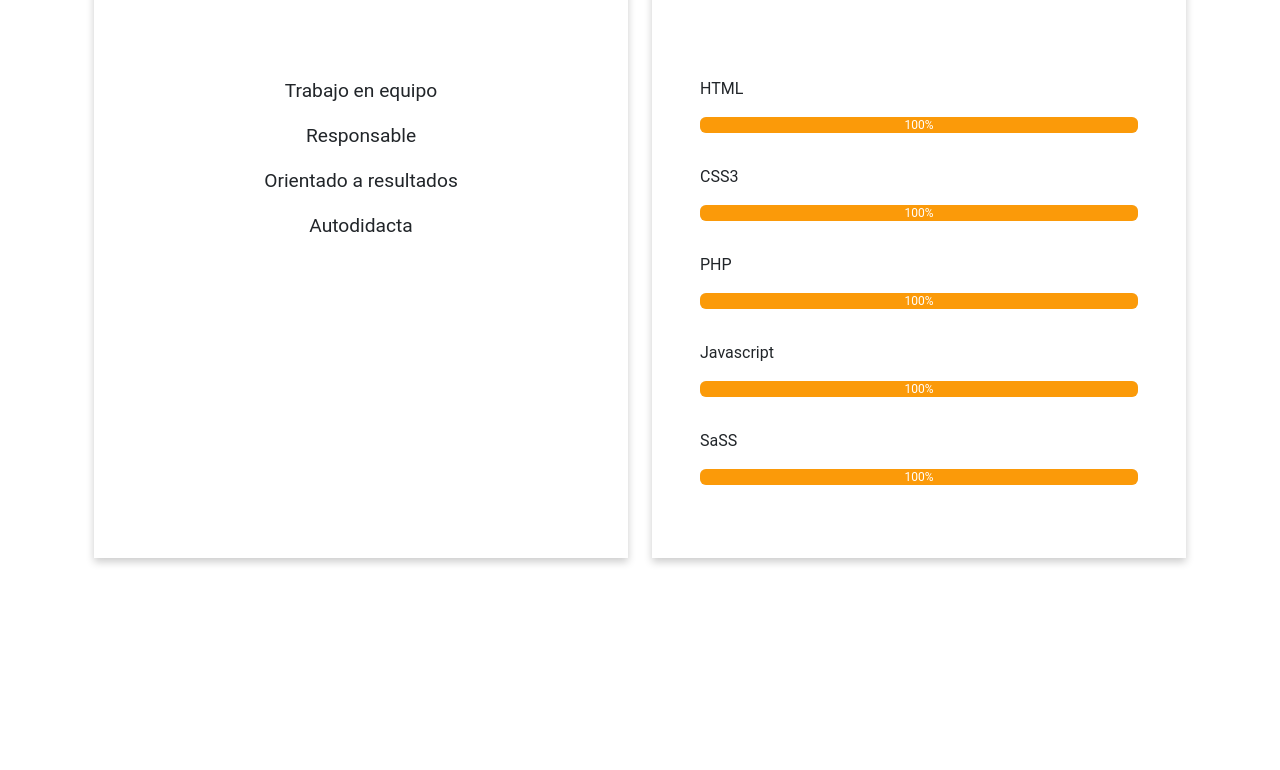
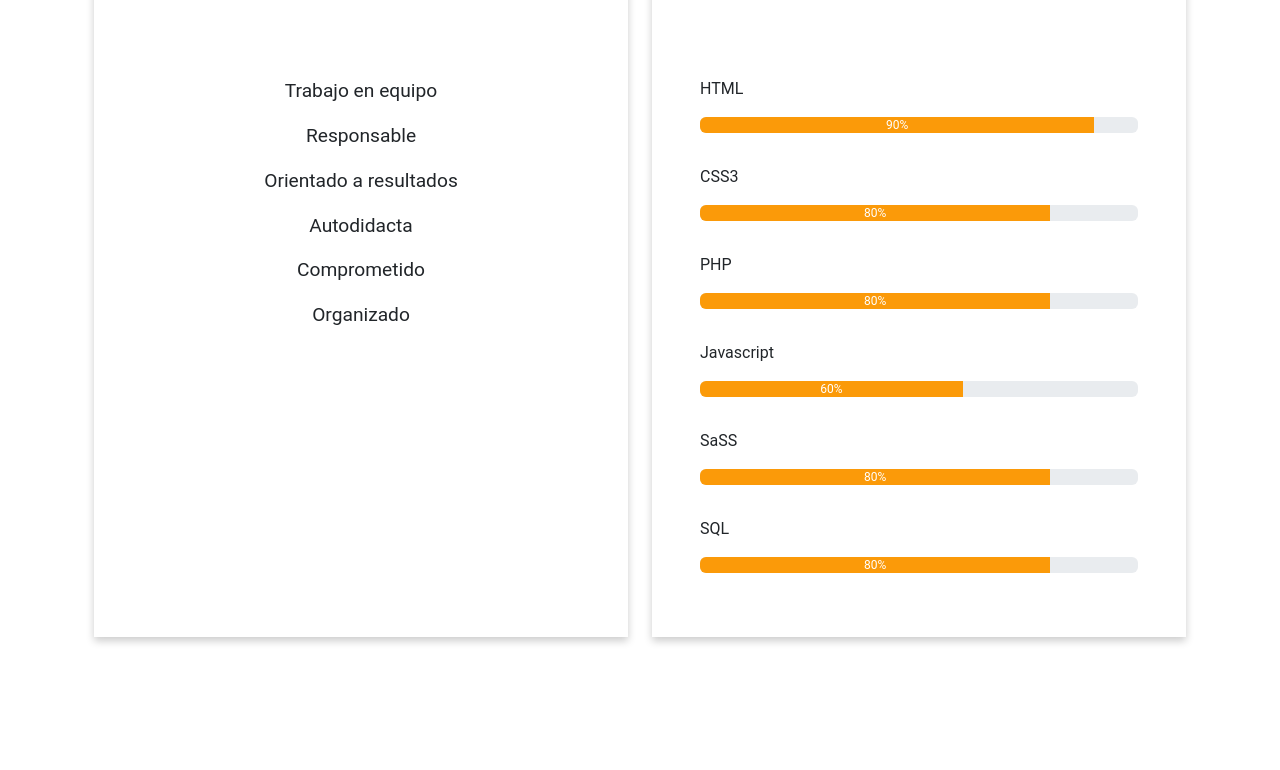
Before and after one commit to 168isaac/resumev2, a website: page index.html in a window 1280 px wide. Shown: the part 1150-1920 px from the top of the page. Drawn offline with nearby package versions, Linux system fonts and the light colour scheme.

Commit message:
Actualizacion de enlaces

```diff
--- a/index.html
+++ b/index.html
@@ -67,16 +67,13 @@
 
                                 <ul class="about_ul">
                                     <li class="about_li">
-                                        <a href="#" class="about_a"><i class="about_icon bi bi-alexa"></i></a>
+                                        <a href="https://wa.me/78191241?text=Hola%20un%20gusto,%20dime%20en%20que%20puedo%20ayudarte?" class="about_a"><i class="about_icon bi bi-whatsapp"></i></a>
                                     </li>
                                     <li class="about_li">
-                                        <a href="#" class="about_a"><i class="about_icon bi bi-whatsapp"></i></a>
+                                        <a href="https://x.com/estradaisaac168?t=zfWYZz9aJtfPND0dV5YQ9Q&s=08" class="about_a"><i class="about_icon bi bi-twitter"></i></a>
                                     </li>
                                     <li class="about_li">
-                                        <a href="#" class="about_a"><i class="about_icon bi bi-twitter"></i></a>
-                                    </li>
-                                    <li class="about_li">
-                                        <a href="#" class="about_a"><i class="about_icon bi bi-linkedin"></i></a>
+                                        <a href="https://www.linkedin.com/in/isaac-humberto-estrada-mejia-04ab48175/" class="about_a"><i class="about_icon bi bi-linkedin"></i></a>
                                     </li>
                                 </ul>
                             </div>
@@ -123,6 +120,8 @@
                                                     <li class="skills_li">Responsable</li>
                                                     <li class="skills_li">Orientado a resultados</li>
                                                     <li class="skills_li">Autodidacta</li>
+                                                    <li class="skills_li">Comprometido</li>
+                                                    <li class="skills_li">Organizado</li>
                                                 </ul>
                                             </div>
                                         </div>
@@ -141,7 +140,7 @@
                                                              aria-valuenow="25"
                                                              aria-valuemin="0" aria-valuemax="100">
                                                             <div class="progress-bar skills_color"
-                                                                 style="width: 100%">100%
+                                                                 style="width: 90%">90%
                                                             </div>
                                                         </div>
                                                     </div>
@@ -155,7 +154,7 @@
                                                              aria-valuenow="25"
                                                              aria-valuemin="0" aria-valuemax="100">
                                                             <div class="progress-bar skills_color"
-                                                                 style="width: 100%">100%
+                                                                 style="width: 80%">80%
                                                             </div>
                                                         </div>
                                                     </div>
@@ -170,7 +169,7 @@
                                                              aria-valuenow="25"
                                                              aria-valuemin="0" aria-valuemax="100">
                                                             <div class="progress-bar skills_color"
-                                                                 style="width: 100%">100%
+                                                                 style="width: 80%">80%
                                                             </div>
                                                         </div>
                                                     </div>
@@ -184,7 +183,7 @@
                                                              aria-valuenow="25"
                                                              aria-valuemin="0" aria-valuemax="100">
                                                             <div class="progress-bar skills_color"
-                                                                 style="width: 100%">100%
+                                                                 style="width: 60%">60%
                                                             </div>
                                                         </div>
                                                     </div>
@@ -198,7 +197,21 @@
                                                              aria-valuenow="25"
                                                              aria-valuemin="0" aria-valuemax="100">
                                                             <div class="progress-bar skills_color"
-                                                                 style="width: 100%">100%
+                                                                 style="width: 80%">80%
+                                                            </div>
+                                                        </div>
+                                                    </div>
+                                                </div>
+
+                                                <div class="skills_bars">
+                                                    <p class="skills_barname">SQL</p>
+                                                    <div class="skills_bar">
+                                                        <div class="progress" role="progressbar"
+                                                             aria-label="Example with label"
+                                                             aria-valuenow="25"
+                                                             aria-valuemin="0" aria-valuemax="100">
+                                                            <div class="progress-bar skills_color"
+                                                                 style="width: 80%">80%
                                                             </div>
                                                         </div>
                                                     </div>
@@ -304,9 +317,8 @@
             </div>
         </div>
 
-        <div class="col-md-12">
+        <div id="footer" class="col-sm-12 col-md-12 col-lg-12">
             <footer class="footer">
-
                 <section class="section section--footer contacts">
                     <h2 class="contacts_h2">Contactame</h2>
 
--- a/src/scss/footer/_footer.scss
+++ b/src/scss/footer/_footer.scss
@@ -21,6 +21,11 @@
     font-size: 2rem;
   }
 }
+
+#footer{
+  padding: 0;
+}
+
 .section--footer{
   margin-bottom: 0;
 }
```
Also changed, not shown: css/app.css, 1 other file.
